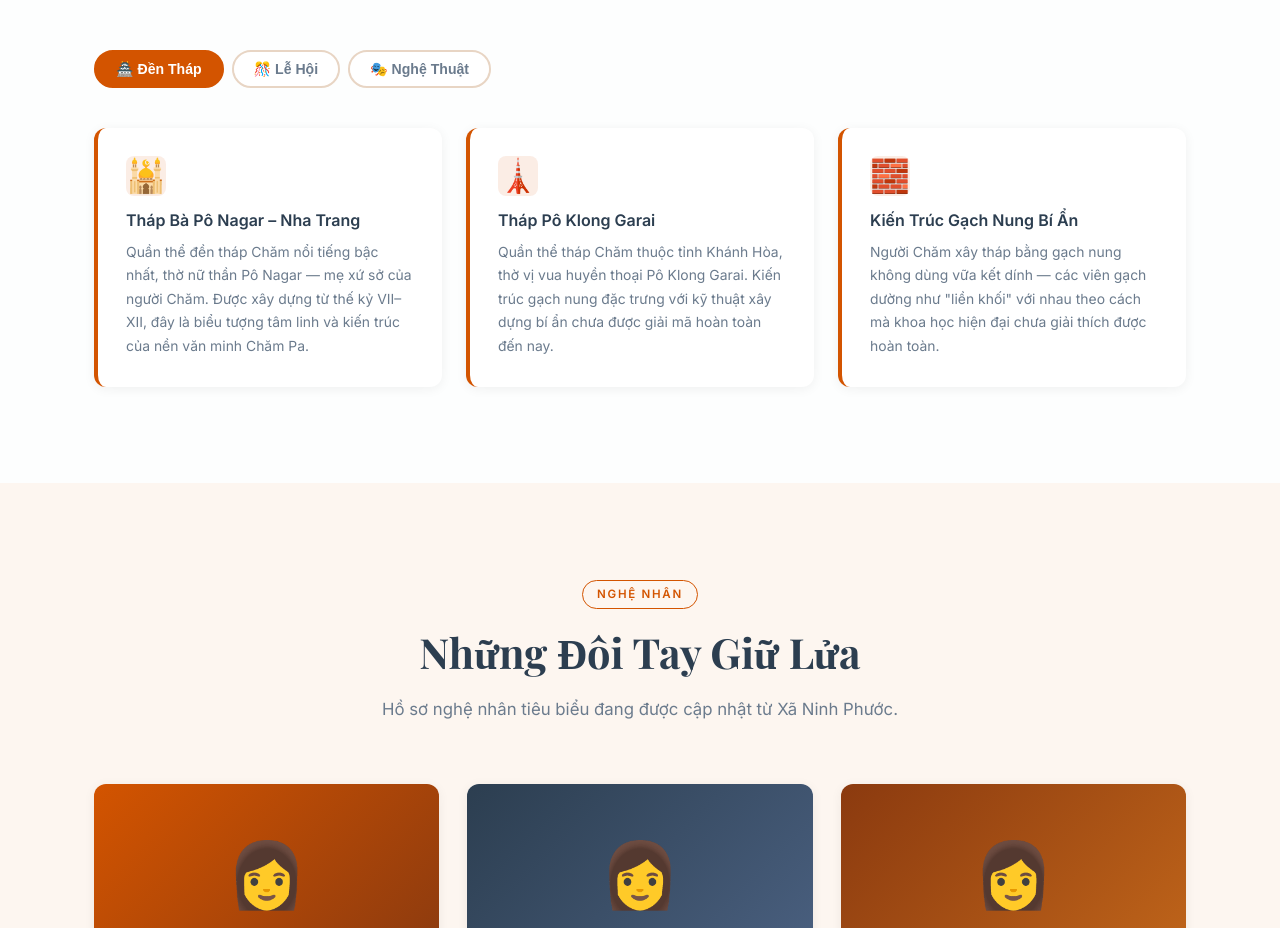
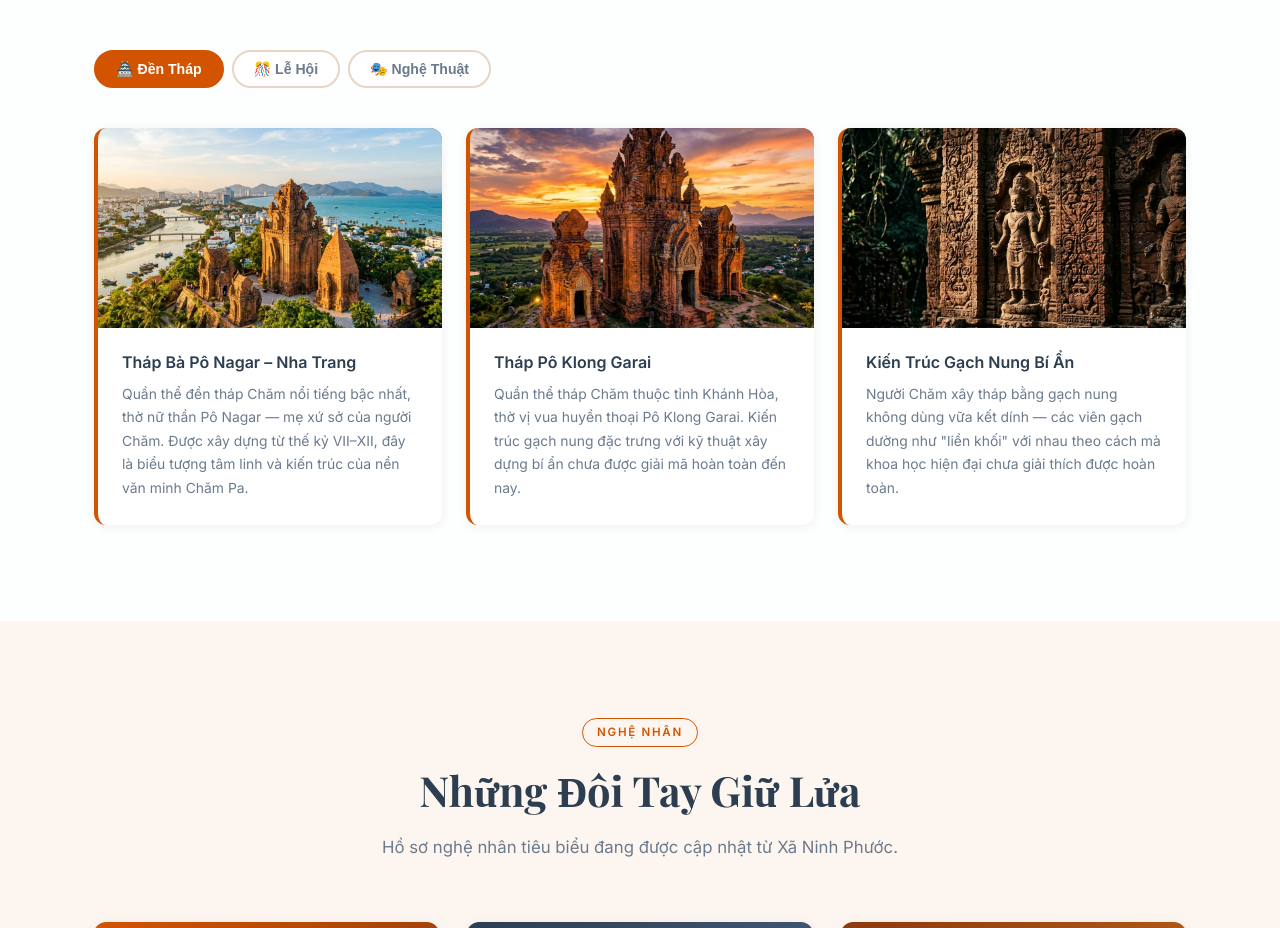
Before and after one commit to hungniwaco-stack/lang-gom-bau-truc, a plain HTML site: page index.html in a window 1280 px wide. Shown: the part 4500-5428 px from the top of the page. Drawn offline with nearby package versions, Linux system fonts and the light colour scheme.

Commit message:
Add temple culture card images: Po Nagar, Po Klong Garai, brick architecture

```diff
--- a/index.html
+++ b/index.html
@@ -551,12 +551,29 @@
     .culture-card {
       background: #fff;
       border-radius: 12px;
-      padding: 28px;
+      overflow: hidden;
       box-shadow: 0 2px 12px rgba(0,0,0,0.06);
       border-left: 4px solid var(--terra);
-      transition: box-shadow 0.2s;
-    }
-    .culture-card:hover { box-shadow: 0 6px 24px rgba(0,0,0,0.1); }
+      transition: box-shadow 0.2s, transform 0.2s;
+    }
+    .culture-card:hover { box-shadow: 0 6px 24px rgba(0,0,0,0.1); transform: translateY(-3px); }
+    .culture-card-img {
+      height: 200px;
+      overflow: hidden;
+      background: linear-gradient(135deg, var(--terra), #8B3A0F);
+      display: flex;
+      align-items: center;
+      justify-content: center;
+      font-size: 3rem;
+    }
+    .culture-card-img img {
+      width: 100%; height: 100%;
+      object-fit: cover;
+      display: block;
+      transition: transform 0.4s;
+    }
+    .culture-card:hover .culture-card-img img { transform: scale(1.06); }
+    .culture-card-body { padding: 24px; }
     .culture-card .c-icon { font-size: 2rem; margin-bottom: 14px; }
     .culture-card h3 {
       font-size: 1rem;
@@ -1476,25 +1493,37 @@
     <div id="tab-temples" class="tab-content active">
       <div class="culture-grid">
         <div class="culture-card fade-up">
-          <div class="c-icon">🕌</div>
+          <div class="culture-card-img">
+            <img src="images/thap_ba_po_nagar.png" alt="Tháp Bà Pô Nagar Nha Trang" onerror="this.style.display='none'" />
+          </div>
+          <div class="culture-card-body">
             <h3 data-lang="vi">Tháp Bà Pô Nagar – Nha Trang</h3>
             <h3 data-lang="en">Po Nagar Tower – Nha Trang</h3>
             <p data-lang="vi">Quần thể đền tháp Chăm nổi tiếng bậc nhất, thờ nữ thần Pô Nagar — mẹ xứ sở của người Chăm. Được xây dựng từ thế kỷ VII–XII, đây là biểu tượng tâm linh và kiến trúc của nền văn minh Chăm Pa.</p>
             <p data-lang="en">The most famous Cham temple complex, worshipping goddess Po Nagar — mother of the Cham homeland. Built between the 7th–12th centuries, it is a spiritual and architectural symbol of Champa civilization.</p>
           </div>
+        </div>
         <div class="culture-card fade-up">
-          <div class="c-icon">🗼</div>
+          <div class="culture-card-img">
+            <img src="images/thap_po_klong_garai.png" alt="Tháp Pô Klong Garai hoàng hôn" onerror="this.style.display='none'" />
+          </div>
+          <div class="culture-card-body">
             <h3 data-lang="vi">Tháp Pô Klong Garai</h3>
             <h3 data-lang="en">Po Klong Garai Tower</h3>
             <p data-lang="vi">Quần thể tháp Chăm thuộc tỉnh Khánh Hòa, thờ vị vua huyền thoại Pô Klong Garai. Kiến trúc gạch nung đặc trưng với kỹ thuật xây dựng bí ẩn chưa được giải mã hoàn toàn đến nay.</p>
             <p data-lang="en">A Cham tower complex in Khanh Hoa Province, dedicated to the legendary king Po Klong Garai. Distinctive fired-brick architecture with mysterious construction techniques not yet fully decoded.</p>
           </div>
+        </div>
         <div class="culture-card fade-up">
-          <div class="c-icon">🧱</div>
+          <div class="culture-card-img">
+            <img src="images/gach_nung_bi_an.png" alt="Phù điêu chạm khắc kiến trúc Chăm" onerror="this.style.display='none'" />
+          </div>
+          <div class="culture-card-body">
             <h3 data-lang="vi">Kiến Trúc Gạch Nung Bí Ẩn</h3>
             <h3 data-lang="en">Mysterious Brick Architecture</h3>
             <p data-lang="vi">Người Chăm xây tháp bằng gạch nung không dùng vữa kết dính — các viên gạch dường như "liền khối" với nhau theo cách mà khoa học hiện đại chưa giải thích được hoàn toàn.</p>
             <p data-lang="en">The Cham built towers with fired bricks and no mortar — the bricks appear to be "fused" together in a way modern science has not fully explained.</p>
+          </div>
         </div>
       </div>
     </div>
```
Also changed, not shown: images/gach_nung_bi_an.png (added), images/thap_ba_po_nagar.png (added), images/thap_po_klong_garai.png (added). Lines whose indentation alone changed are shown as unchanged.
